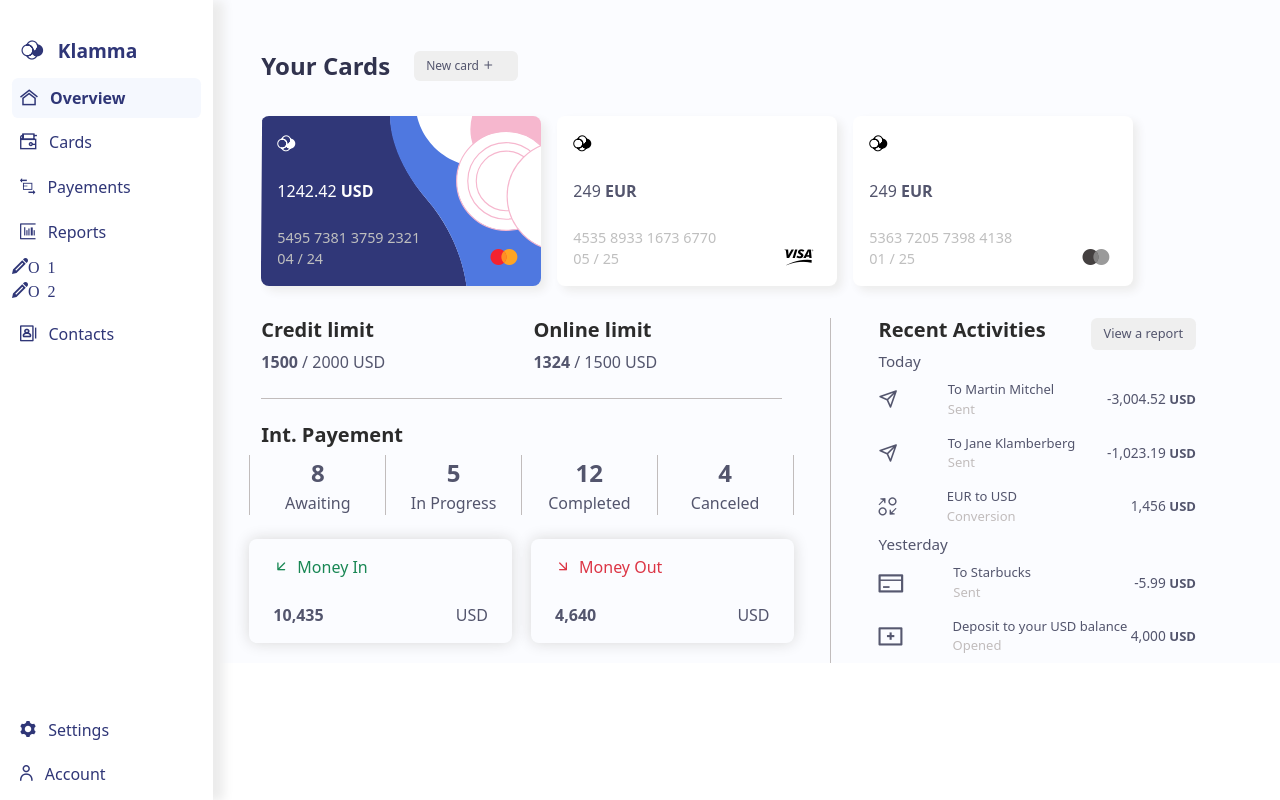
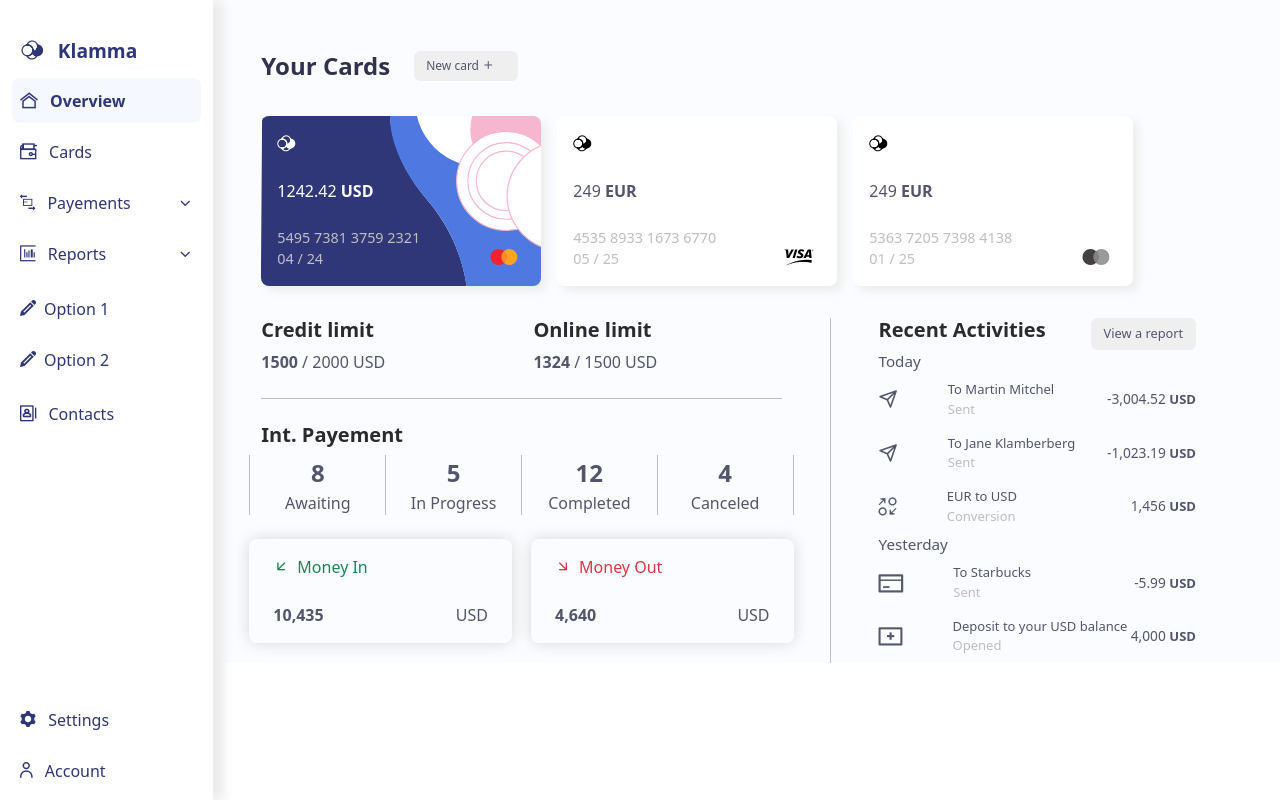
Before and after one commit to raph35/Sayna-TestFront-Angular, an Angular app: page / in a window 1280 px wide. Both pictures are taken after a click on the button "Reports". Built offline with nearby package versions, Linux system fonts and the light colour scheme.

Commit message:
Update menu

```diff
--- a/src/app/menu/menu.component.html
+++ b/src/app/menu/menu.component.html
@@ -3,27 +3,29 @@
         <li>
             <a routerLink="/" class="navbrand"><span class="icon-logo-blue"></span> Klamma</a>
         </li>
+        <li class="nav-item" routerLinkActive="active" >
+            <a routerLink="/" class="navlink"><span class="icon-home"></span> Overview</a>
+        </li>
+        <li class="nav-item" routerLinkActive="active" >
+            <a routerLink="/card" class="navlink"><span class="icon-wallet"></span> Cards</a>
+        </li>
+        <li class="nav-item" routerLinkActive="active" >
+            <a routerLink="/payement" class="navlink"><span class="icon-payement"></span> Payements</a>
+            <span class="icon-chevron-down" data-bs-toggle="collapse" data-bs-target="#sub_menu_payement" role="button" aria-expanded="false" aria-controls="collapseExample"></span>
+        </li>
+        <ul class="submenu nav-list collapse" id="sub_menu_payement">
+            <li class="nav-sub-item nav-item"><a href="#" class="navlink"><span class="icon-pencil"></span>Option 1</a></li>
+            <li class="nav-sub-item nav-item"><a href="#" class="navlink"><span class="icon-pencil"></span>Option 2</a></li>
+        </ul>
+        <li class="nav-item" routerLinkActive="active"  data-bs-toggle="collapse" data-bs-target="#sub_menu_report" role="button" aria-expanded="false" aria-controls="collapseExample">
+            <a routerLink="/report" class="navlink"><span class="icon-reports"></span> Reports</a>
+            <span class="icon-chevron-down" data-bs-toggle="collapse" data-bs-target="#sub_menu_report" role="button" aria-expanded="false" aria-controls="collapseExample"></span>
+        </li>
+        <ul class="submenu nav-list collapse" id="sub_menu_report">
+            <li class="nav-sub-item nav-item"><a href="#" class="navlink"><span class="icon-pencil"></span>Option 1</a></li>
+            <li class="nav-sub-item nav-item"><a href="#" class="navlink"><span class="icon-pencil"></span>Option 2</a></li>
+        </ul>
         <li class="nav-item">
-            <a routerLinkActive="active" routerLink="/" class="navlink"><span class="icon-home"></span> Overview</a>
-        </li>
-        <li class="nav-item">
-            <a routerLinkActive="active" routerLink="/card" class="navlink"><span class="icon-wallet"></span> Cards</a>
-        </li>
-        <li class="nav-item" data-bs-toggle="collapse" data-bs-target="#sub_menu_payement" role="button" aria-expanded="false" aria-controls="collapseExample">
-            <a routerLinkActive="active" routerLink="/payement" class="navlink"><span class="icon-payement"></span> Payements</a>
-            <ul class="submenu nav-list collapse" id="sub_menu_payement">
-                <li class="nav-sub-item"><span class="icon-pencil">Option 1</span></li>
-                <li class="nav-sub-item"><span class="icon-pencil">Option 2</span></li>
-            </ul>
-        </li>
-        <li class="nav-item" data-bs-toggle="collapse" data-bs-target="#sub_menu_report" role="button" aria-expanded="false" aria-controls="collapseExample">
-            <a routerLinkActive="active" routerLink="/report" class="navlink"><span class="icon-reports"></span> Reports</a>
-            <ul class="submenu nav-list collapse" id="sub_menu_report">
-                <li class="nav-sub-item"><span class="icon-pencil">Option 1</span></li>
-                <li class="nav-sub-item"><span class="icon-pencil">Option 2</span></li>
-            </ul>
-        </li>
-        <li class="nav-item nav-list">
             <a routerLinkActive="active" routerLink="/contact" class="navlink"><span class="icon-contact"></span> Contacts</a>
         </li>
     </ul>
--- a/src/assets/scss/_navbar.scss
+++ b/src/assets/scss/_navbar.scss
@@ -26,6 +26,11 @@
 
     .nav-item {
         padding: 0.15em 0;
+        display: flex;
+        justify-content: space-between;
+        align-items: center;
+        border-radius: .5em;
+        margin:.2em 0;
     }
 
     .active {
@@ -33,7 +38,7 @@
         font-weight: bold;
     }
 
-    .navlink:hover {
+    .nav-item:hover {
         background-color: #f5f8fe;
     }
 }
```
